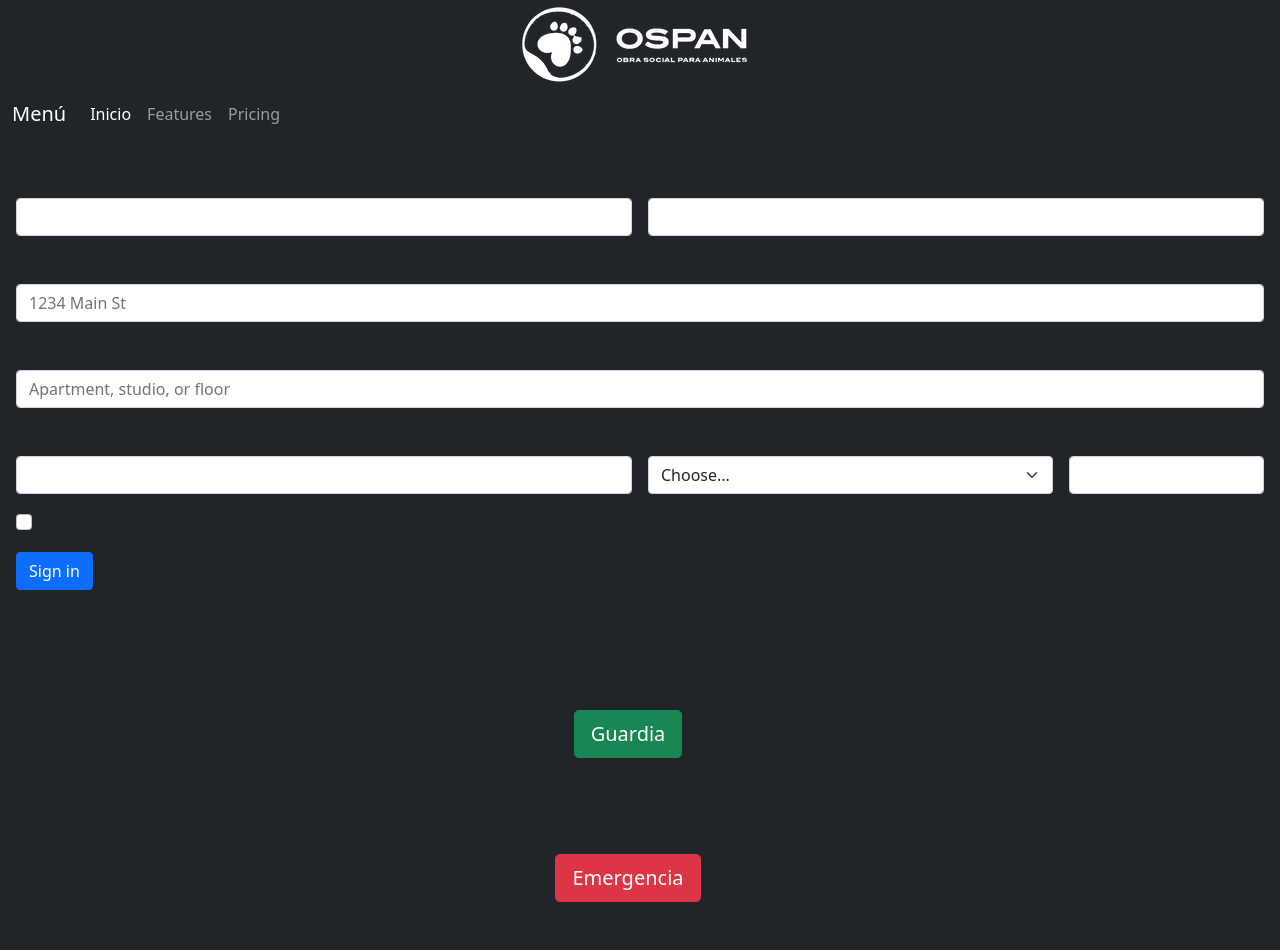
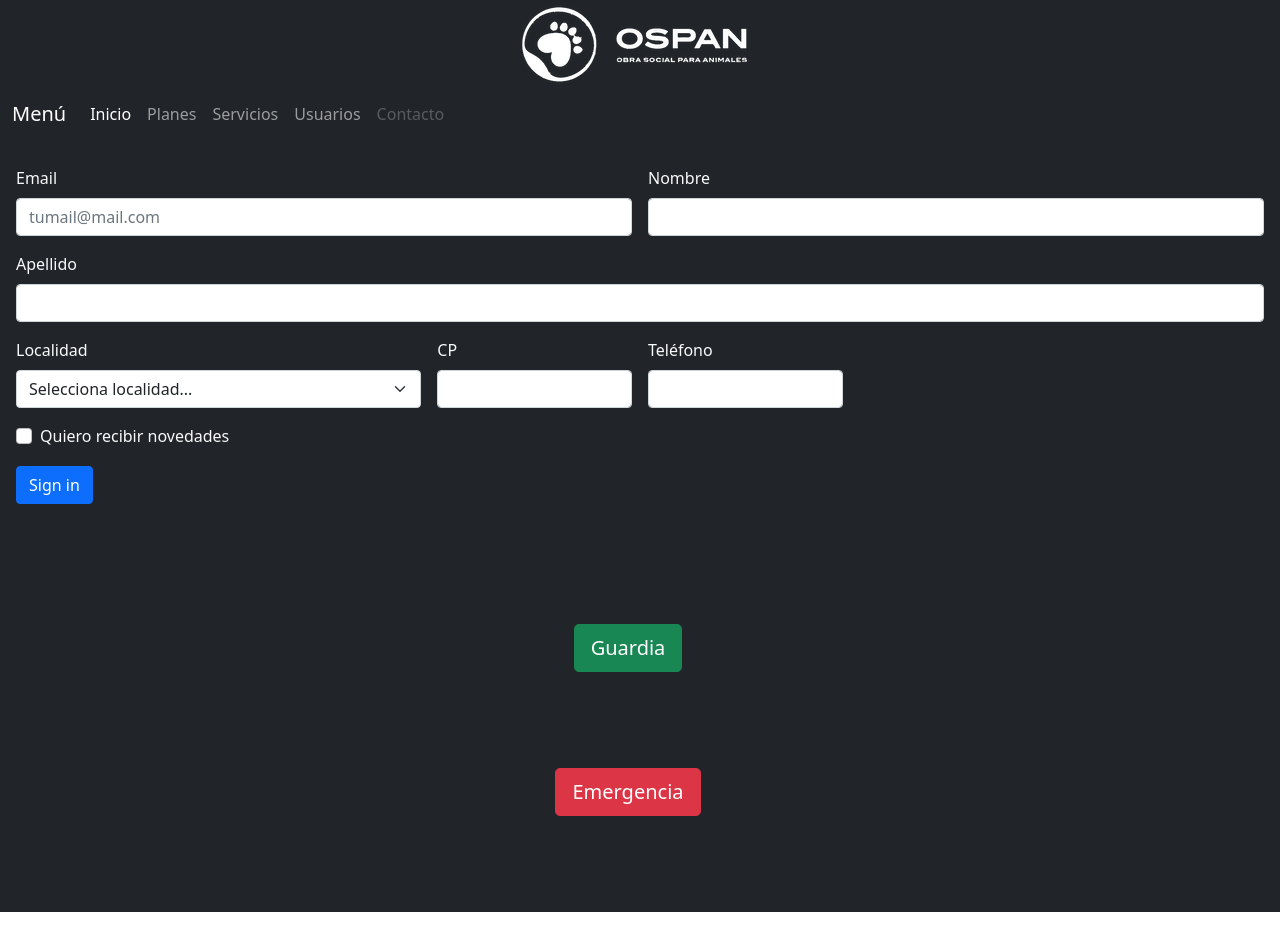
Before and after one commit to adrugdo/proyectAmbulancia, a plain HTML site: page pages/Contacto.html in a window 1280 px wide. After the commit the page ends 912 px from the top, so only its background shows below. Drawn offline with nearby package versions, Linux system fonts and the light colour scheme.

Commit message:
nuevo contact finish

```diff
--- a/pages/Contacto.html
+++ b/pages/Contacto.html
@@ -30,49 +30,48 @@
     <div class="collapse navbar-collapse" id="navbarNavAltMarkup">
       <div class="navbar-nav">
         <a class="nav-link active" aria-current="page" href="#">Inicio</a>
-        <a class="nav-link" href="#">Features</a>
-        <a class="nav-link" href="#">Pricing</a>
+        <a class="nav-link" href="#">Planes</a>
+        <a class="nav-link" href="#">Servicios</a>
+        <a class="nav-link" href="#">Usuarios</a>
+        <a class="nav-link disabled" href="#">Contacto</a>
       </div>
     </div>
   </div>
 </nav>
-<form id="formulario" class="row g-3 px-3 py-4 bg-dark">
+<form id="formulario" class="row g-3 px-3 py-4 text-light bg-dark">
   <div class="col-md-6">
     <label for="inputEmail4" class="form-label">Email</label>
-    <input type="email" class="form-control" id="inputEmail4">
+    <input type="email" class="form-control" id="inputEmail4"  placeholder="tumail@mail.com">
   </div>
   <div class="col-md-6">
-    <label for="inputPassword4" class="form-label">Password</label>
+    <label for="inputPassword4" class="form-label">Nombre</label>
     <input type="password" class="form-control" id="inputPassword4">
   </div>
   <div class="col-12">
-    <label for="inputAddress" class="form-label">Address</label>
-    <input type="text" class="form-control" id="inputAddress" placeholder="1234 Main St">
-  </div>
-  <div class="col-12">
-    <label for="inputAddress2" class="form-label">Address 2</label>
-    <input type="text" class="form-control" id="inputAddress2" placeholder="Apartment, studio, or floor">
-  </div>
-  <div class="col-md-6">
-    <label for="inputCity" class="form-label">City</label>
-    <input type="text" class="form-control" id="inputCity">
+    <label for="inputAddress" class="form-label">Apellido</label>
+    <input type="text" class="form-control" id="inputAddress">
   </div>
   <div class="col-md-4">
-    <label for="inputState" class="form-label">State</label>
-    <select id="inputState" class="form-select">
-      <option selected>Choose...</option>
-      <option>...</option>
+    <label for="inputLocalidad" class="form-label">Localidad</label>
+    <select id="inputLocalidad" class="form-select">
+      <option selected>Selecciona localidad...</option>
+      <option>CABA</option>
+      <option>GBA</option>
     </select>
   </div>
   <div class="col-md-2">
-    <label for="inputZip" class="form-label">Zip</label>
+    <label for="inputZip" class="form-label">CP</label>
     <input type="text" class="form-control" id="inputZip">
+  </div>
+  <div class="col-md-2">
+    <label for="inputTel" class="form-label">Teléfono</label>
+    <input type="number" class="form-control" id="inputTel">
   </div>
   <div class="col-12">
     <div class="form-check">
       <input class="form-check-input" type="checkbox" id="gridCheck">
       <label class="form-check-label" for="gridCheck">
-        Check me out
+        Quiero recibir novedades
       </label>
     </div>
   </div>
```
